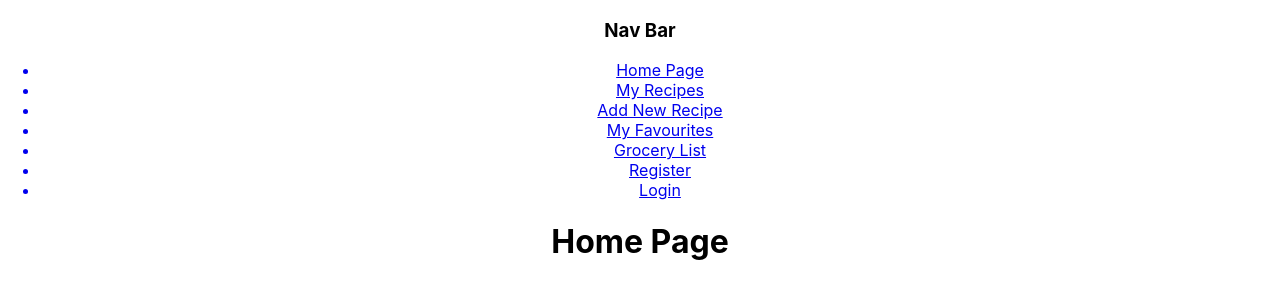
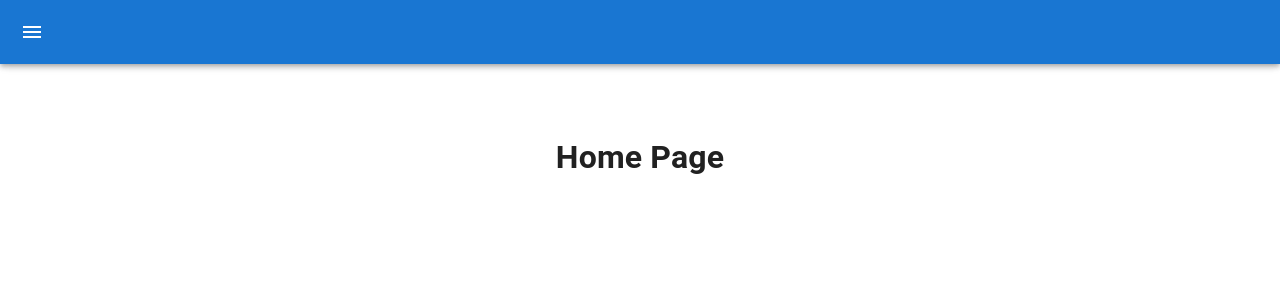
Before and after one commit to denn15law/ez-chef, a React (Create React App) app in the folder frontend/: page / in a window 1280 px wide. Shown: the top 300 px of the page. Built offline with nearby package versions, Linux system fonts and the light colour scheme.

Commit message:
Use MUI template for navbar

```diff
--- a/frontend/src/components/Nav.js
+++ b/frontend/src/components/Nav.js
@@ -1,35 +1,181 @@
-import React from "react";
+import * as React from "react";
+import { styled, useTheme } from "@mui/material/styles";
+import Box from "@mui/material/Box";
+import Drawer from "@mui/material/Drawer";
+import CssBaseline from "@mui/material/CssBaseline";
+import MuiAppBar from "@mui/material/AppBar";
+import Toolbar from "@mui/material/Toolbar";
+import List from "@mui/material/List";
+import Divider from "@mui/material/Divider";
+import IconButton from "@mui/material/IconButton";
+import MenuIcon from "@mui/icons-material/Menu";
+import ChevronLeftIcon from "@mui/icons-material/ChevronLeft";
+import ChevronRightIcon from "@mui/icons-material/ChevronRight";
+import ListItem from "@mui/material/ListItem";
+import ListItemIcon from "@mui/material/ListItemIcon";
+import ListItemText from "@mui/material/ListItemText";
+import InboxIcon from "@mui/icons-material/MoveToInbox";
+import MailIcon from "@mui/icons-material/Mail";
 import { Link } from "react-router-dom";
 
-const Nav = (props) => {
+const drawerWidth = 240;
+
+const Main = styled("main", { shouldForwardProp: (prop) => prop !== "open" })(
+  ({ theme, open }) => ({
+    flexGrow: 1,
+    padding: theme.spacing(3),
+    transition: theme.transitions.create("margin", {
+      easing: theme.transitions.easing.sharp,
+      duration: theme.transitions.duration.leavingScreen,
+    }),
+    marginLeft: `-${drawerWidth}px`,
+    ...(open && {
+      transition: theme.transitions.create("margin", {
+        easing: theme.transitions.easing.easeOut,
+        duration: theme.transitions.duration.enteringScreen,
+      }),
+      marginLeft: 0,
+    }),
+  })
+);
+
+const AppBar = styled(MuiAppBar, {
+  shouldForwardProp: (prop) => prop !== "open",
+})(({ theme, open }) => ({
+  transition: theme.transitions.create(["margin", "width"], {
+    easing: theme.transitions.easing.sharp,
+    duration: theme.transitions.duration.leavingScreen,
+  }),
+  ...(open && {
+    width: `calc(100% - ${drawerWidth}px)`,
+    marginLeft: `${drawerWidth}px`,
+    transition: theme.transitions.create(["margin", "width"], {
+      easing: theme.transitions.easing.easeOut,
+      duration: theme.transitions.duration.enteringScreen,
+    }),
+  }),
+}));
+
+const DrawerHeader = styled("div")(({ theme }) => ({
+  display: "flex",
+  alignItems: "center",
+  padding: theme.spacing(0, 1),
+  // necessary for content to be below app bar
+  ...theme.mixins.toolbar,
+  justifyContent: "flex-end",
+}));
+
+const Nav = () => {
+  const theme = useTheme();
+  const [open, setOpen] = React.useState(false);
+
+  const handleDrawerOpen = () => {
+    setOpen(true);
+  };
+
+  const handleDrawerClose = () => {
+    setOpen(false);
+  };
+
   return (
-    <nav>
-      <h3>Nav Bar</h3>
-      <ul className="nav-links">
-        <Link to="/">
-          <li>Home Page</li>
-        </Link>
-        <Link to="/myrecipes">
-          <li>My Recipes</li>
-        </Link>
-        <Link to="/new">
-          <li>Add New Recipe</li>
-        </Link>
-        <Link to="/favourites">
-          <li>My Favourites</li>
-        </Link>
-        <Link to="/grocerylist">
-          <li>Grocery List</li>
-        </Link>
+    <Box sx={{ display: "flex" }}>
+      <CssBaseline />
+      <AppBar position="fixed" open={open}>
+        <Toolbar>
+          <IconButton
+            color="inherit"
+            aria-label="open drawer"
+            onClick={handleDrawerOpen}
+            edge="start"
+            sx={{ mr: 2, ...(open && { display: "none" }) }}>
+            <MenuIcon />
+          </IconButton>
+        </Toolbar>
+      </AppBar>
+      <Drawer
+        sx={{
+          width: drawerWidth,
+          flexShrink: 0,
+          "& .MuiDrawer-paper": {
+            width: drawerWidth,
+            boxSizing: "border-box",
+          },
+        }}
+        variant="persistent"
+        anchor="left"
+        open={open}>
+        <DrawerHeader>
+          <IconButton onClick={handleDrawerClose}>
+            {theme.direction === "ltr" ? (
+              <ChevronLeftIcon />
+            ) : (
+              <ChevronRightIcon />
+            )}
+          </IconButton>
+        </DrawerHeader>
+        <Divider />
+        <List>
+          {[
+            "Home",
+            "My Recipes",
+            "Add Recipe",
+            "My Favourites",
+            "Grocery List",
+          ].map((text, index) => (
+            <ListItem button key={text}>
+              <ListItemIcon>
+                {index % 2 === 0 ? <InboxIcon /> : <MailIcon />}
+              </ListItemIcon>
+              <ListItemText primary={text} />
+            </ListItem>
+          ))}
+        </List>
+        <Divider />
+        <List>
           <Link to="/register">
             <li>Register</li>
           </Link>
           <Link to="/login">
             <li>Login</li>
           </Link>
-      </ul>
-    </nav>
+        </List>
+      </Drawer>
+      <Main open={open}>
+        <DrawerHeader />
+      </Main>
+    </Box>
   );
 };
 
 export default Nav;
+
+// const Nav = (props) => {
+//   return (
+//     <nav>
+//       <h3>Nav Bar</h3>
+//       <ul className="nav-links">
+//         <Link to="/">
+//           <li>Home Page</li>
+//         </Link>
+//         <Link to="/myrecipes">
+//           <li>My Recipes</li>
+//         </Link>
+//         <Link to="/new">
+//           <li>Add New Recipe</li>
+//         </Link>
+//         <Link to="/favourites">
+//           <li>My Favourites</li>
+//         </Link>
+//         <Link to="/grocerylist">
+//           <li>Grocery List</li>
+//         </Link>
+//         <Link to="/register">
+//           <li>Register</li>
+//         </Link>
+//         <Link to="/login">
+//           <li>Login</li>
+//         </Link>
+//       </ul>
+//     </nav>
+//   );
+// };
```
Lines whose indentation alone changed are shown as unchanged.
